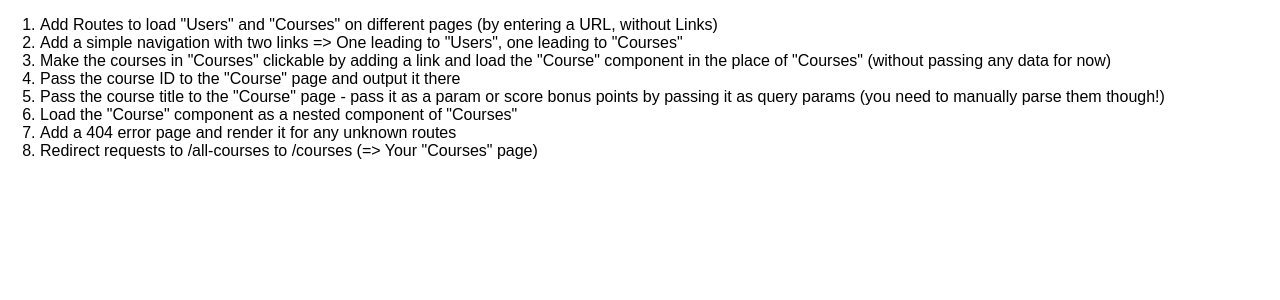
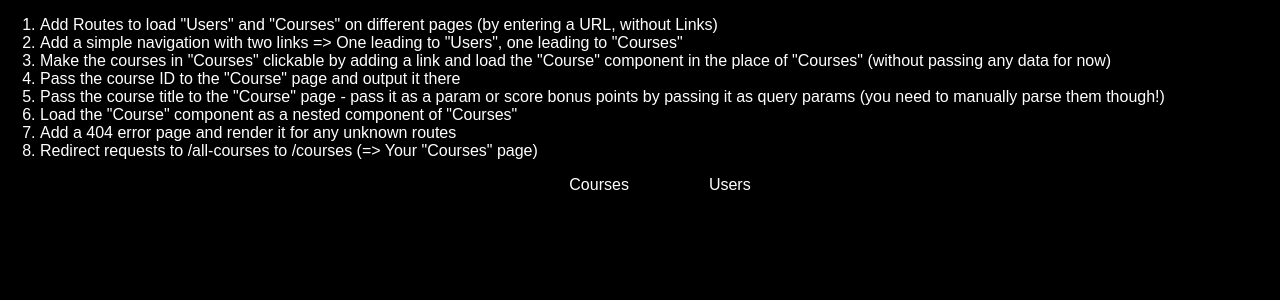
Before and after one commit to mkhbragg/react-complete-guide-routing-assignment, a React (Create React App) app: page / in a window 1280 px wide. Shown: the top 300 px of the page. Built offline with nearby package versions, Linux system fonts and the light colour scheme.

Commit message:
Task 2: Add a simple navigation with two links => One leading to 'Users', one leading to 'Courses'

```diff
--- a/src/App.js
+++ b/src/App.js
@@ -1,5 +1,5 @@
 import React, { Component } from 'react';
-import { BrowserRouter, Route, Switch } from 'react-router-dom';
+import { BrowserRouter, Route, Switch, NavLink } from 'react-router-dom';
 
 import Assignment from './containers/Assignment/Assignment';
 import Courses from './containers/Courses/Courses';
@@ -10,10 +10,16 @@ class App extends Component {
     return (
       <BrowserRouter>
         <div className="App">
+          <Assignment />
+          <nav>
+            <ul>
+              <li><NavLink to="/courses" exact>Courses</NavLink></li>
+              <li><NavLink to="/users" exact>Users</NavLink></li>
+            </ul>
+          </nav>
           <Switch>
             <Route path="/courses" component={Courses} />
             <Route path="/users" component={Users} />
-            <Route path="/" component={Assignment}/>
           </Switch>
         </div>
       </BrowserRouter>
--- a/src/index.css
+++ b/src/index.css
@@ -3,4 +3,33 @@ body {
   padding: 0;
   font-family: sans-serif;
   text-align: center;
+  background-color: black;
 }
+
+.App {
+  color: white;
+}
+
+.App nav ul {
+  display: flex;
+  flex-direction: row;
+  justify-content: center;
+}
+
+.App nav li {
+  list-style: none;
+  margin: 0 2rem;
+}
+
+.App nav li a {
+  text-decoration: none;
+  padding: 0.5rem;
+  color: white;
+}
+
+.App nav li a:hover,
+.App nav li a:active,
+.App nav li a.active {
+  background-color: white;
+  color: black;
+}
```
